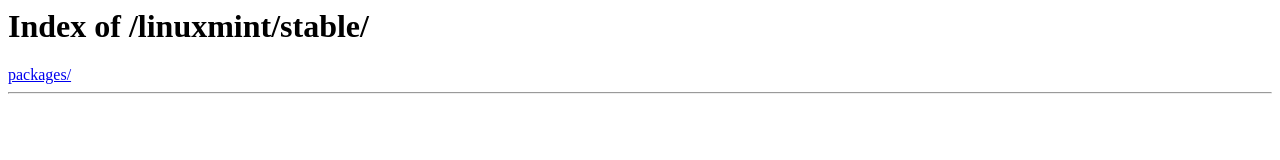
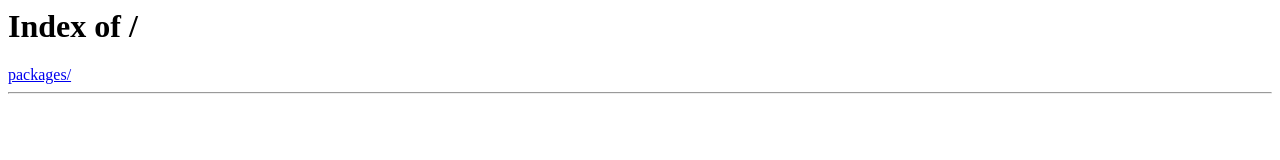
Before and after one commit to DoutorJP/pypkg-repo, a plain HTML site: page index.html in a window 1280 px wide. Drawn offline with Linux system fonts and the light colour scheme.

Commit message:
Update index.html

```diff
--- a/index.html
+++ b/index.html
@@ -1,7 +1,7 @@
 <html>
 <head><title>Index of /</title></head>
 <body>
-<h1>Index of /linuxmint/stable/</h1>
+<h1>Index of /</h1>
 <body>
 <a href="packages/">packages/</a>
 </pre><hr></body>
```
